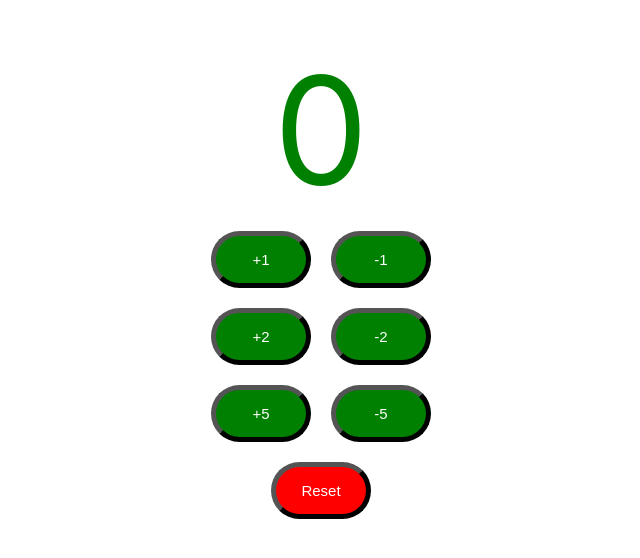
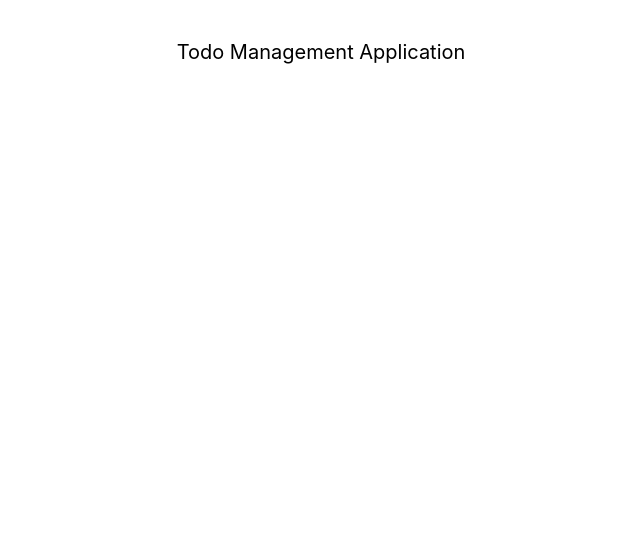
Before and after one commit to thakkardhavalc/todo-app, a React (Create React App) app: page / in a window 1280 px wide. Shown: the top 558 px of the page, without its empty margins (319-959 px from the left). Built offline with nearby package versions, Linux system fonts and the light colour scheme; the HTML template or start-up script is replaced by a standard one.

Commit message:
started new app called todo and created new directory for that

```diff
--- a/src/App.js
+++ b/src/App.js
@@ -1,11 +1,11 @@
 import './App.css';
-import Counter from './components/counter/Counter';
+import TodoApp from './components/todo/TodoApp';
 
 
 function App() {
   return (
     <div className="App">
-      <Counter />
+      <TodoApp />
     </div>
   )
 }
--- /dev/null
+++ b/src/components/todo/TodoApp.jsx
@@ -0,0 +1,7 @@
+export default function TodoApp() {
+    return (
+        <div className="TodoApp">
+            Todo Management Application
+        </div>
+    )
+}
```
